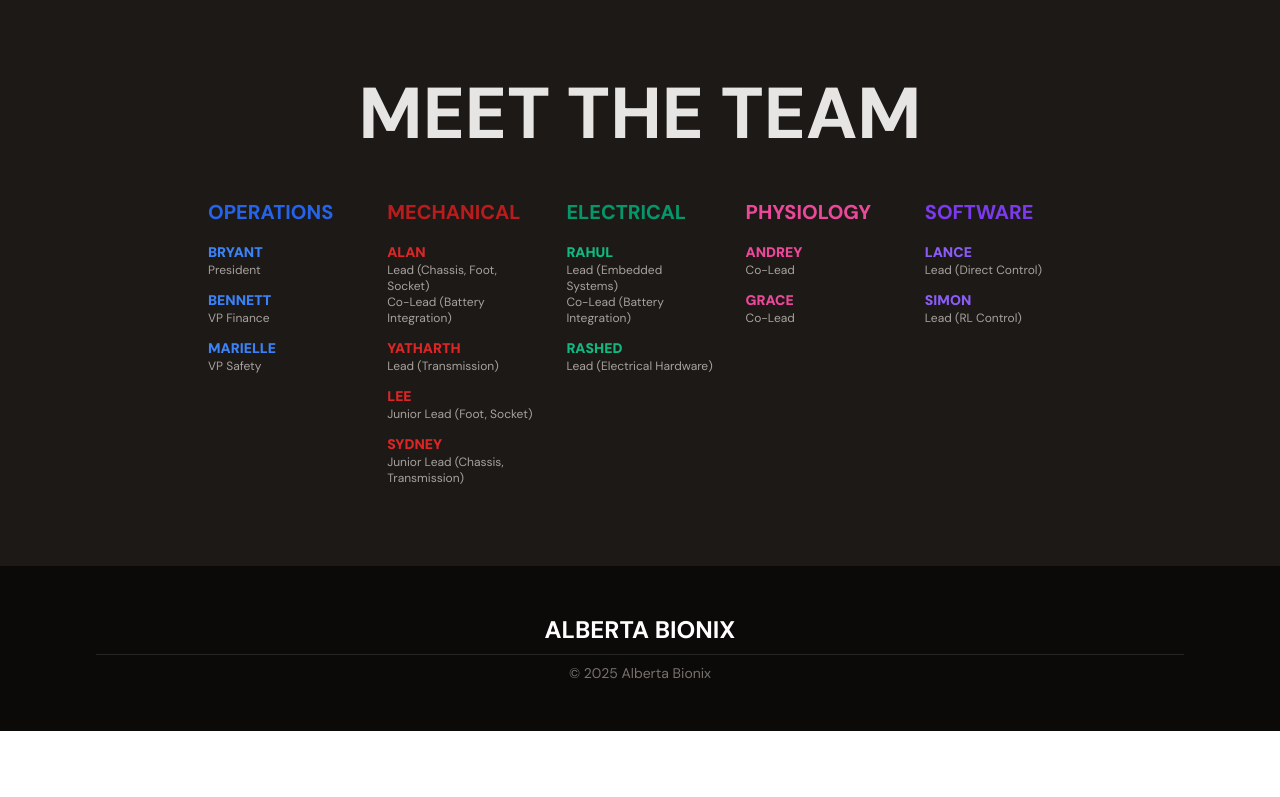
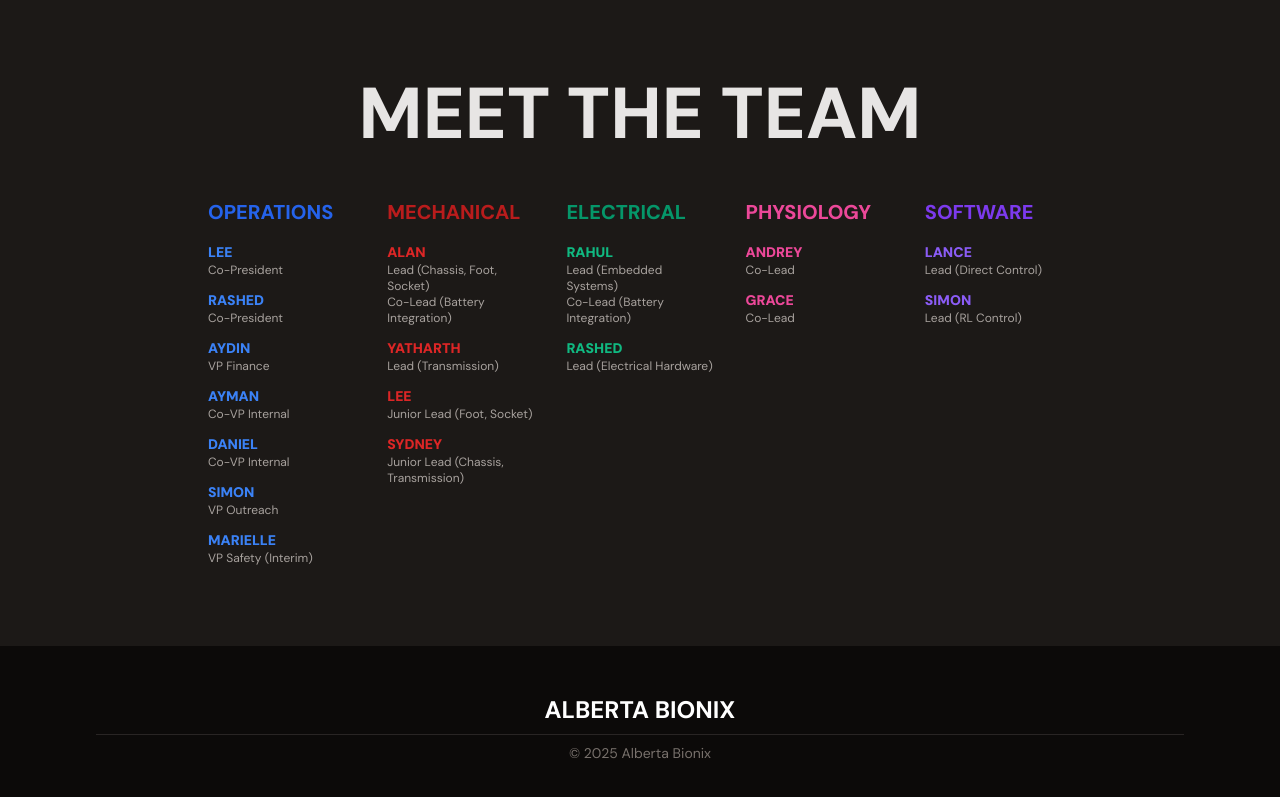
Before and after one commit to albertabionix/website2, a React (Vite) app: page / in a window 1280 px wide. Shown: the part 2940-3737 px from the top of the page. Before the commit the page ends 3671 px from the top, so only its background shows below. Built offline with nearby package versions, Linux system fonts and the light colour scheme; the HTML template or start-up script is replaced by a standard one.

Commit message:
Modify leadership names and roles in Index.tsx
Updated leadership roles and added links for Simon.

```diff
--- a/src/pages/Index.tsx
+++ b/src/pages/Index.tsx
@@ -774,21 +774,47 @@
               <div className="space-y-3">
                 <div>
                   <div className="text-sm font-black uppercase text-blue-500">
-                    Bryant
+                    Lee
                   </div>
-                  <div className="text-xs text-stone-400">President</div>
+                  <div className="text-xs text-stone-400">Co-President</div>
                 </div>
                 <div>
                   <div className="text-sm font-black uppercase text-blue-500">
-                    Bennett
+                    Rashed
+                  </div>
+                  <div className="text-xs text-stone-400">Co-President</div>
+                </div>
+                <div>
+                  <div className="text-sm font-black uppercase text-blue-500">
+                    Aydin
                   </div>
                   <div className="text-xs text-stone-400">VP Finance</div>
                 </div>
                 <div>
                   <div className="text-sm font-black uppercase text-blue-500">
+                    Ayman
+                  </div>
+                  <div className="text-xs text-stone-400">Co-VP Internal</div>
+                </div>
+                <div>
+                  <div className="text-sm font-black uppercase text-blue-500">
+                    Daniel
+                  </div>
+                  <div className="text-xs text-stone-400">Co-VP Internal</div>
+                </div>
+                <div>
+                  <a href="https://simonwong.site" target="_blank" rel="noopener noreferrer">
+                    <div className="text-sm font-black uppercase text-blue-500">
+                      Simon
+                    </div>
+                    <div className="text-xs text-stone-400">VP Outreach</div>
+                  </a>
+                </div>
+                <div>
+                  <div className="text-sm font-black uppercase text-blue-500">
                     Marielle
                   </div>
-                  <div className="text-xs text-stone-400">VP Safety</div>
+                  <div className="text-xs text-stone-400">VP Safety (Interim)</div>
                 </div>
               </div>
             </div>
@@ -889,10 +915,12 @@
                   <div className="text-xs text-stone-400">Lead (Direct Control)</div>
                 </div>
                 <div>
-                  <div className="text-sm font-black uppercase text-violet-500">
-                    Simon
-                  </div>
-                  <div className="text-xs text-stone-400">Lead (RL Control)</div>
+                  <a href="https://simonwong.site" target="_blank" rel="noopener noreferrer">
+                    <div className="text-sm font-black uppercase text-violet-500">
+                      Simon
+                    </div>
+                    <div className="text-xs text-stone-400">Lead (RL Control)</div>
+                  </a>
                 </div>
               </div>
             </div>
```
